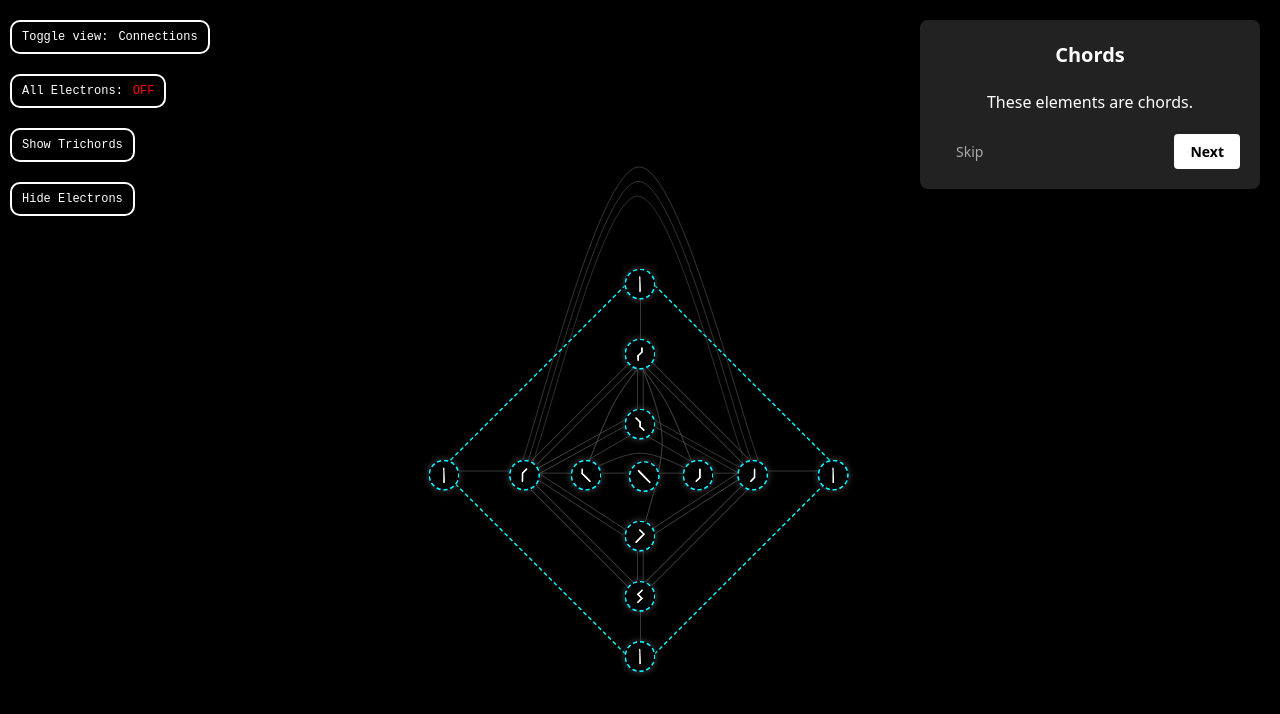
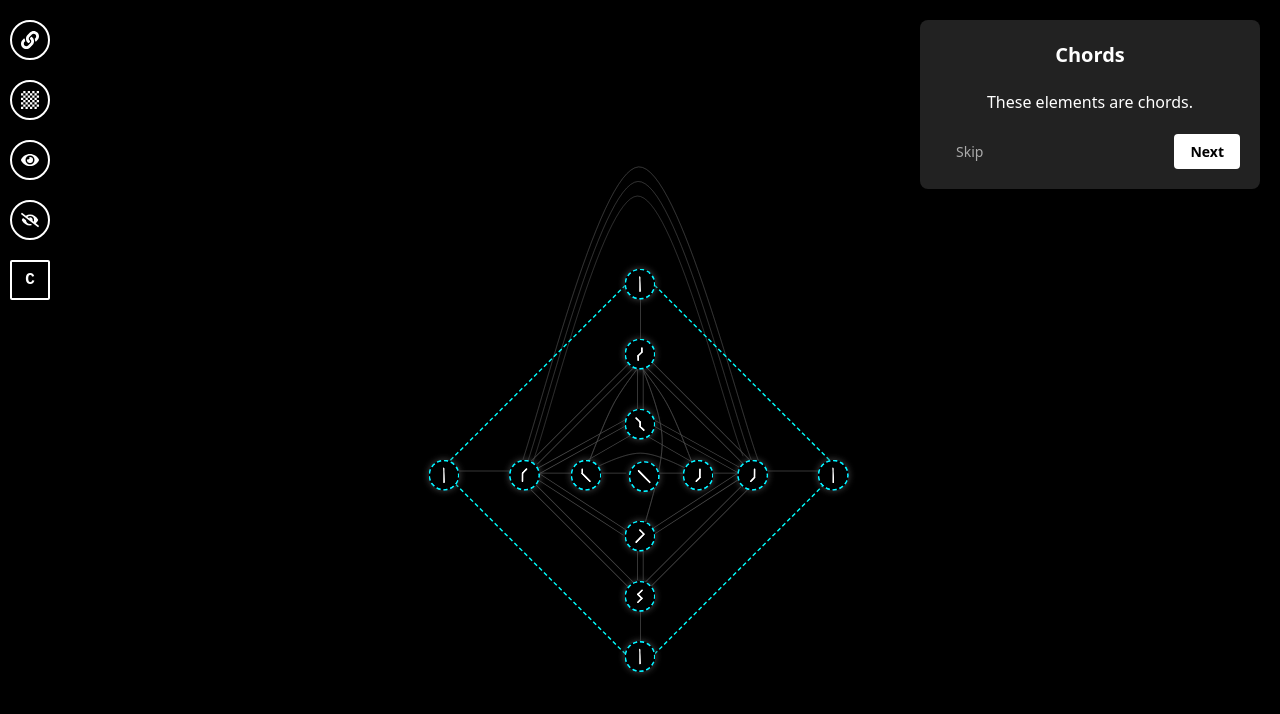
Before and after one commit to circuloponto/garden_app_02, a React (Vite) app: page / in a window 1280 px wide. Shown: the top 714 px of the page. Built offline with nearby package versions, Linux system fonts and the light colour scheme.

Commit message:
sidebar1

```diff
--- a/package.json
+++ b/package.json
@@ -12,6 +12,7 @@
   "dependencies": {
     "react": "^18.2.0",
     "react-dom": "^18.2.0",
+    "react-icons": "^5.5.0",
     "react-joyride": "^2.9.3"
   },
   "devDependencies": {
--- a/src/App.css
+++ b/src/App.css
@@ -15,25 +15,160 @@
     position: absolute;
     top: 10px;
     left: 10px;
+    z-index: 100;
 }
-.button{
 
+.button-container {
+    position: relative;
+    display: flex;
+    align-items: center;
     margin: 10px 0;
+}
+
+.button {
+    border-radius: 50%;
+    color: white;
+    width: 36px;
+    height: 36px;
+    background: rgba(0, 0, 0, 0.7);
+    border: 2px solid rgba(255, 255, 255, 1);
+    display: flex;
+    justify-content: center;
+    align-items: center;
+    cursor: pointer;
+    transition: all 0.3s ease;
+}
+
+.button:hover {
+    background: rgba(0, 0, 0, 0.9);
+    box-shadow: 0 0 10px rgba(255, 255, 255, 0.5);
+}
+
+.button-icon {
+    font-size: 18px;
+    color: white;
+}
+
+.button-text {
+    position: absolute;
+    left: 46px;
+    background: rgba(0, 0, 0, 0.7);
     border-radius: 10px;
+    padding: 6px 12px;
     color: white;
     font-size: 12px;
-    font-family:'Courier New', Courier, monospace;
-    height: 30px;
-    background: rgba(255, 255, 255, 0);
-    border: 2px solid rgba(255, 255, 255, 1);
-    display: flex;
-    padding: 0 10px;
-    justify-content: flex-start;
-    align-items: center;
-    cursor: pointer;
+    font-family: 'Courier New', Courier, monospace;
+    white-space: nowrap;
+    opacity: 0;
+    pointer-events: none;
+    transition: opacity 0.3s ease;
+    border: 1px solid rgba(255, 255, 255, 0.5);
+}
+
+.button-container:hover .button-text {
+    opacity: 1;
 }
 .button span{
     margin-left: 10px;
+}
+
+/* Root Selector Styles */
+.root-selector-container {
+    display: flex;
+    align-items: center;
+    margin: 10px 0;
+    position: relative;
+}
+
+.root-selector-label {
+    position: absolute;
+    left: 80px;
+    background: rgba(0, 0, 0, 0.7);
+    border-radius: 10px;
+    padding: 6px 12px;
+    color: white;
+    font-size: 12px;
+    font-family: 'Courier New', Courier, monospace;
+    white-space: nowrap;
+    opacity: 0;
+    pointer-events: none;
+    transition: opacity 0.3s ease;
+    border: 1px solid rgba(255, 255, 255, 0.5);
+}
+
+.root-selector-container:hover .root-selector-label {
+    opacity: 1;
+}
+
+.root-selector {
+    background: rgba(0, 0, 0, 0.7);
+    border: 2px solid rgba(255, 255, 255, 1);
+    border-radius: 5%; /* Make it a circle */
+
+    color: white;
+    font-size: 14px;
+    font-family: 'Courier New', Courier, monospace;
+    position: relative;
+    user-select: none; /* Prevent text selection during drag */
+    width: 36px;
+    height: 36px;
+    display: flex;
+    align-items: center;
+    justify-content: center;
+    transition: all 0.3s ease; /* Smoother transition */
+}
+
+.root-selector:hover {
+    background: rgba(0, 0, 0, 0.9);
+    box-shadow: 0 0 10px rgba(255, 255, 255, 0.5);
+    border-radius: 10px; /* Change to rounded rectangle on hover */
+    width: auto;
+    padding: 0px 0px;
+}
+
+.root-selector-arrows {
+    display: flex;
+    align-items: center;
+    justify-content: space-between;
+    width: 100%;
+}
+
+.root-selector-arrow {
+    background: none;
+    border: none;
+    color: rgba(255, 255, 255, 0.7);
+    font-size: 14px;
+    cursor: pointer;
+    margin: 0 2px;
+    transition: all 0.3s ease;
+    opacity: 0; /* Hide arrows by default */
+}
+
+.root-selector:hover .root-selector-arrow {
+    opacity: 1; /* Show arrows on hover */
+}
+
+.root-selector-arrow:hover {
+    color: white;
+    transform: scale(1.2);
+  /*   margin: 0 10px; */
+}
+
+.root-selector-value {
+    font-weight: bold;
+    font-size: 16px;
+    transition: all 0.3s ease; /* Smoother transition for value changes */
+    margin: 0;
+    text-align: center;
+    width: 100%;
+    position: absolute;
+    left: 0;
+}
+
+.root-selector-hint {
+    font-size: 10px;
+    opacity: 0.6;
+    margin-top: 2px;
 }
 .button .on{
     color: green;
--- a/src/App.jsx
+++ b/src/App.jsx
@@ -1,7 +1,7 @@
 import React, { useState, useEffect } from "react";
 import Diagram from './components/Diagram'
-import Button from './components/button'
 import Connections from './components/Connections'
+import Sidebar from './components/Sidebar'
 import { connections } from './data/connections';
 import './App.css'
 import './tutorial.css'
@@ -140,12 +140,7 @@ function App() {
         </div>
       )}
 
-      <div className="buttons">
-        <Button title="Toggle view" stateOptions={['Connections', 'Fruits']}  setViewMode={setViewMode}/>
-        <Button title="All Electrons" stateOptions={['OFF', 'ON']} />
-        <Button title="Show Trichords" state={null} />
-        <Button title="Hide Electrons" state={null} />
-       </div>
+      <Sidebar setViewMode={setViewMode} />
         <div className="scaler">
           <Diagram handleChordSelect={handleChordSelect} selectedChords={selectedChords} possibleChords={possibleChords}/>
           <Connections viewMode={viewMode} selectedChords={selectedChords} />
--- /dev/null
+++ b/src/components/RootSelector.jsx
@@ -0,0 +1,65 @@
+import React, { useState, useRef } from 'react';
+
+const RootSelector = ({ options = ['C', 'Db', 'D', 'Eb', 'E', 'F', 'Gb', 'G', 'Ab', 'A', 'Bb', 'B'] }) => {
+  const [selectedIndex, setSelectedIndex] = useState(0);
+  const selectorRef = useRef(null);
+
+  // Function to move to the previous note
+  const movePrev = () => {
+    setSelectedIndex(prevIndex => {
+      return (prevIndex + 1) % options.length;
+    });
+  };
+
+  // Function to move to the next note
+  const moveNext = () => {
+    setSelectedIndex(prevIndex => {
+      return (prevIndex - 1 + options.length) % options.length;
+    });
+  };
+
+  // Handle click on the left side (move to prev note)
+  const handleLeftClick = (e) => {
+    const rect = e.currentTarget.getBoundingClientRect();
+    const clickX = e.clientX - rect.left;
+    const halfWidth = rect.width / 2;
+
+    if (clickX < halfWidth) {
+      moveNext();
+    } else {
+      movePrev();
+    }
+  };
+
+  return (
+    <div className="root-selector-container">
+      <div className="root-selector" ref={selectorRef}>
+        <div className="root-selector-arrows">
+          <button
+            className="root-selector-arrow left"
+            onClick={moveNext}
+          >
+            ←
+          </button>
+          <div className="root-selector-value">
+            {options[selectedIndex]}
+          </div>
+          <button
+            className="root-selector-arrow right"
+            onClick={movePrev}
+          >
+            →
+          </button>
+        </div>
+      {/*   <div className="root-selector-hint">
+          choose note
+        </div> */}
+      </div>
+      <div className="root-selector-label">
+        <span>choose root</span>
+      </div>
+    </div>
+  );
+};
+
+export default RootSelector;
--- /dev/null
+++ b/src/components/Sidebar.jsx
@@ -0,0 +1,37 @@
+import React from 'react'
+import Button from './button'
+import RootSelector from './RootSelector'
+import { FaEye, FaEyeSlash, FaLink, FaApple, FaChessBoard } from 'react-icons/fa'
+
+const Sidebar = ({ setViewMode }) => {
+  return (
+    <div className='buttons'>
+      <Button
+        title="Toggle view"
+        stateOptions={['Connections', 'Fruits']}
+        setViewMode={setViewMode}
+        icon={FaLink}
+      />
+      <Button
+        title="All Electrons"
+        stateOptions={['OFF', 'ON']}
+        icon={FaChessBoard}
+      />
+      <Button
+        title="Show Trichords"
+        stateOptions={['OFF', 'ON']}
+        icon={FaEye}
+      />
+      <Button
+        title="Hide Electrons"
+        stateOptions={['OFF', 'ON']}
+        icon={FaEyeSlash}
+      />
+      <RootSelector
+        options={['C', 'Db','D','Eb','E','F','Gb','G','Ab','A','Bb','B']}
+      />
+    </div>
+  )
+}
+
+export default Sidebar
--- a/src/components/button.jsx
+++ b/src/components/button.jsx
@@ -1,17 +1,23 @@
 import React, { useState } from 'react';
 
-const Button = ({ title, stateOptions = [],setViewMode}) => {
+const Button = ({ title, stateOptions = [], setViewMode, icon: Icon }) => {
   const [activeIndex, setActiveIndex] = useState(0);
 
   const toggleState = () => {
     setActiveIndex(prev => (prev === 0 ? 1 : 0));
+    if (setViewMode) {
       setViewMode(prev => (prev === 'connections' ? 'fruits' : 'connections'));
+    }
   };
 
   const currentState = stateOptions[activeIndex] || '';
 
   return (
+    <div className="button-container">
       <div className="button" onClick={toggleState}>
+        {Icon && <Icon className="button-icon" />}
+      </div>
+      <div className="button-text">
         {title}
         {currentState !== '' ? (
           <>
@@ -19,6 +25,7 @@ const Button = ({ title, stateOptions = [],setViewMode}) => {
           </>
         ) : null}
       </div>
+    </div>
   );
 };
 
```
Also changed, not shown: 1 other file (tests, documents, lock files or other folders). Lines whose indentation alone changed are shown as unchanged.
